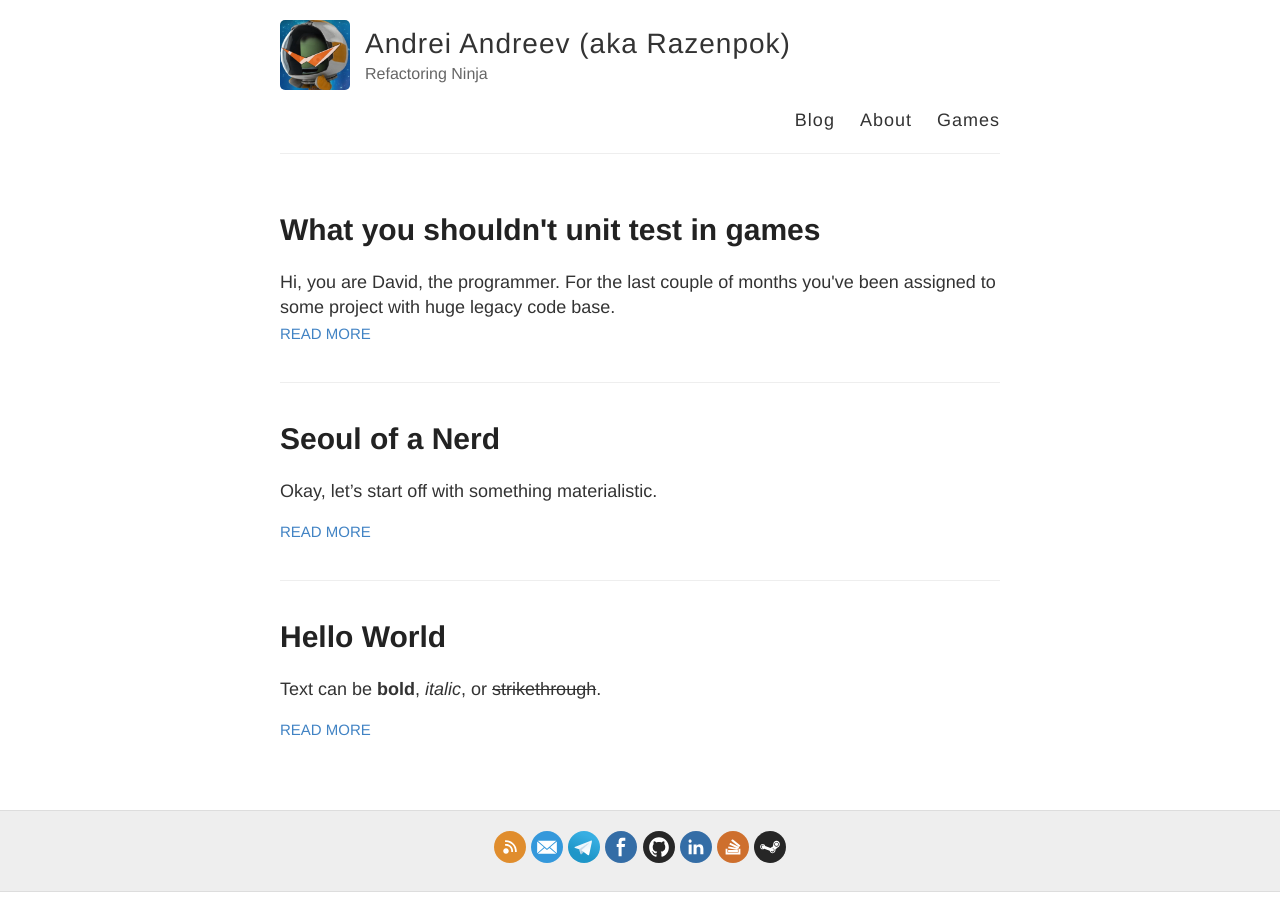
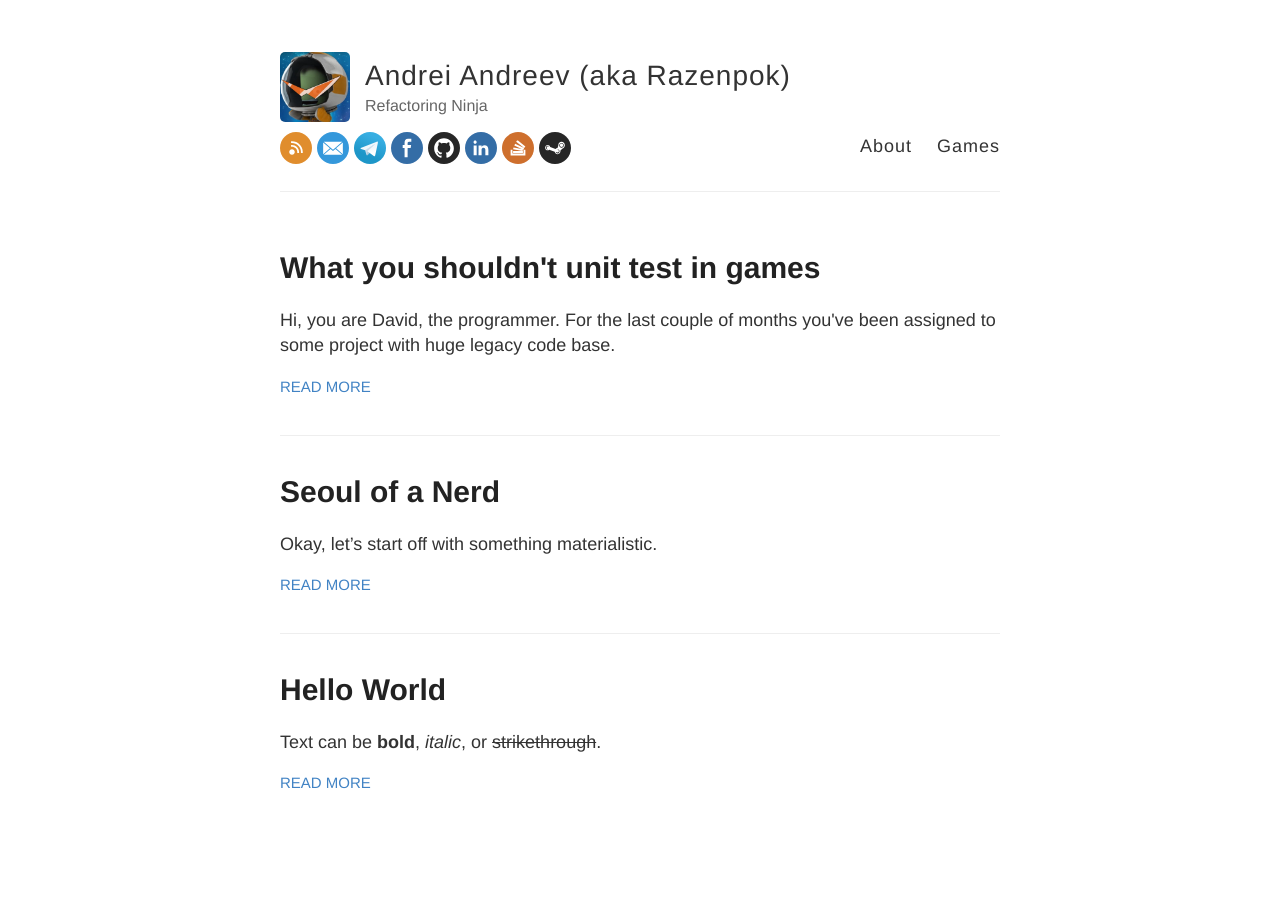
Before and after one commit to Razenpok/razenpok.github.io, a Jekyll site: the page built from index.html, in a window 1280 px wide. Built offline with Jekyll 4.4.1, drawn with Linux system fonts in a browser that asks for light colours.

Commit message:
Move social icons to top. Adjust css.

```diff
--- a/_layouts/default.html
+++ b/_layouts/default.html
@@ -17,15 +17,19 @@
 <div class="wrapper-masthead">
     <div class="container">
         <header class="masthead clearfix">
+            <div class="site-header">
                 <a href="/" class="site-avatar"><img src="/images/Avatar.webp" /></a>
 
                 <div class="site-info">
                     <h1 class="site-name"><a href="/">{{ site.name }}</a></h1>
                     <p class="site-description">{{ site.description }}</p>
                 </div>
+            </div>
 
+            <div class="svg-icons">
+                {% include svg-icons.html %}
+            </div>
             <nav>
-            <a href="/">Blog</a>
                 <a href="/about">About</a>
                 <a href="/games">Games</a>
             </nav>
@@ -36,13 +40,5 @@
 <div id="main" role="main" class="container">
     {{ content }}
 </div>
-
-    <div class="wrapper-footer">
-      <div class="container">
-        <footer class="footer">
-          {% include svg-icons.html %}
-        </footer>
-      </div>
-    </div>
 </body>
 </html>
--- a/style.scss
+++ b/style.scss
@@ -4,19 +4,15 @@
 @import "reset";
 @import "variables";
 
-
-/**************/
-/* BASE RULES */
-/**************/
-
 html {
   font-size: 100%;
 }
 
 body {
-    background: $white;
+  background: $white;
   font: 18px/1.4 $helvetica;
   color: $darkGray;
+  padding: 32px 0px
 }
 
 .container {
@@ -159,6 +155,15 @@ img {
   }
 }
 
+.site-header {
+  float: left;
+
+  @include mobile {
+    float: none;
+    display: block;
+  }
+}
+
 .site-avatar {
   float: left;
   width: 70px;
@@ -206,15 +211,21 @@ img {
   }
 }
 
-svg {
-  //float: left;
+.svg-icons {
+  float: left;
+  margin-top: 10px;
+
+  @include mobile {
+    float: none;
+    display: block;
+  }
 }
 
 nav {
   float: right;
-  margin-top: 23px; // @TODO: Vertically middle align
   font-family: $helveticaNeue;
   font-size: 18px;
+  margin-top: 12px;
 
   @include mobile {
     float: none;
@@ -271,16 +282,12 @@ nav {
   }
 }
 
-.wrapper-footer {
-  margin-top: 50px;
-  border-top: 1px solid #ddd;
-  border-bottom: 1px solid #ddd;
-  background-color: $lightGray;
-}
+.entry {
+  margin-bottom: 15px;
 
-footer {
-  padding: 20px 0;
-  text-align: center;
+  p {
+    margin: 0
+  }
 }
 
 @import "code";
```
Lines whose indentation alone changed are shown as unchanged.
